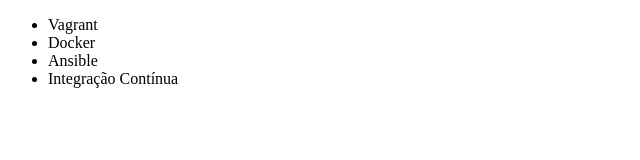
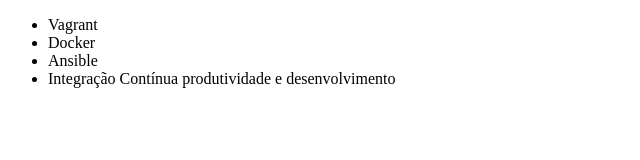
Before and after one commit to zaccmarc/student-project, a plain HTML site: page index.html in a window 1280 px wide. Shown: the whole page, without its empty margins (0-640 px from the left). Drawn offline with Linux system fonts and the light colour scheme.

Commit message:
Alteração nome do curso

```diff
--- a/index.html
+++ b/index.html
@@ -9,7 +9,7 @@
         <li>Vagrant</li>
         <li>Docker</li>
         <li>Ansible</li>
-        <li>Integração Contínua</li>
+        <li>Integração Contínua produtividade e desenvolvimento</li>
     </ul>
 </body>
 </html>
```
